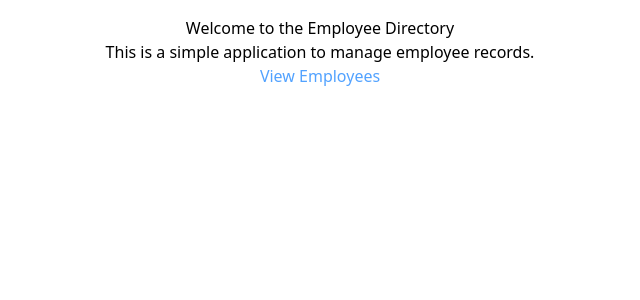
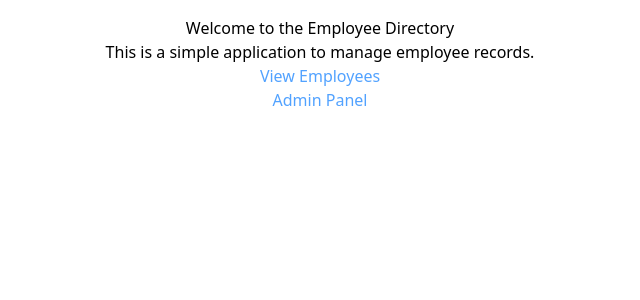
Before and after one commit to ashish74624/Employee-Directory, a Django app: page / in a window 1280 px wide. Shown: the part 56-356 px from the top of the page, without its empty margins (320-960 px from the left). Run offline with Django 5.2, Linux system fonts and the light colour scheme.

Commit message:
Add Admin Panel link to home page

```diff
--- a/emp/templates/home.html
+++ b/emp/templates/home.html
@@ -5,5 +5,6 @@
     <h1>Welcome to the Employee Directory</h1>
     <p>This is a simple application to manage employee records.</p>
     <a href="{% url 'employee_dir:list' %}" class="text-blue-400">View Employees</a>
+    <a href="/admin" class="text-blue-400 ">Admin Panel</a>
   </section>
 {% endblock %}
```
Also changed, not shown: emp/db.sqlite3.
